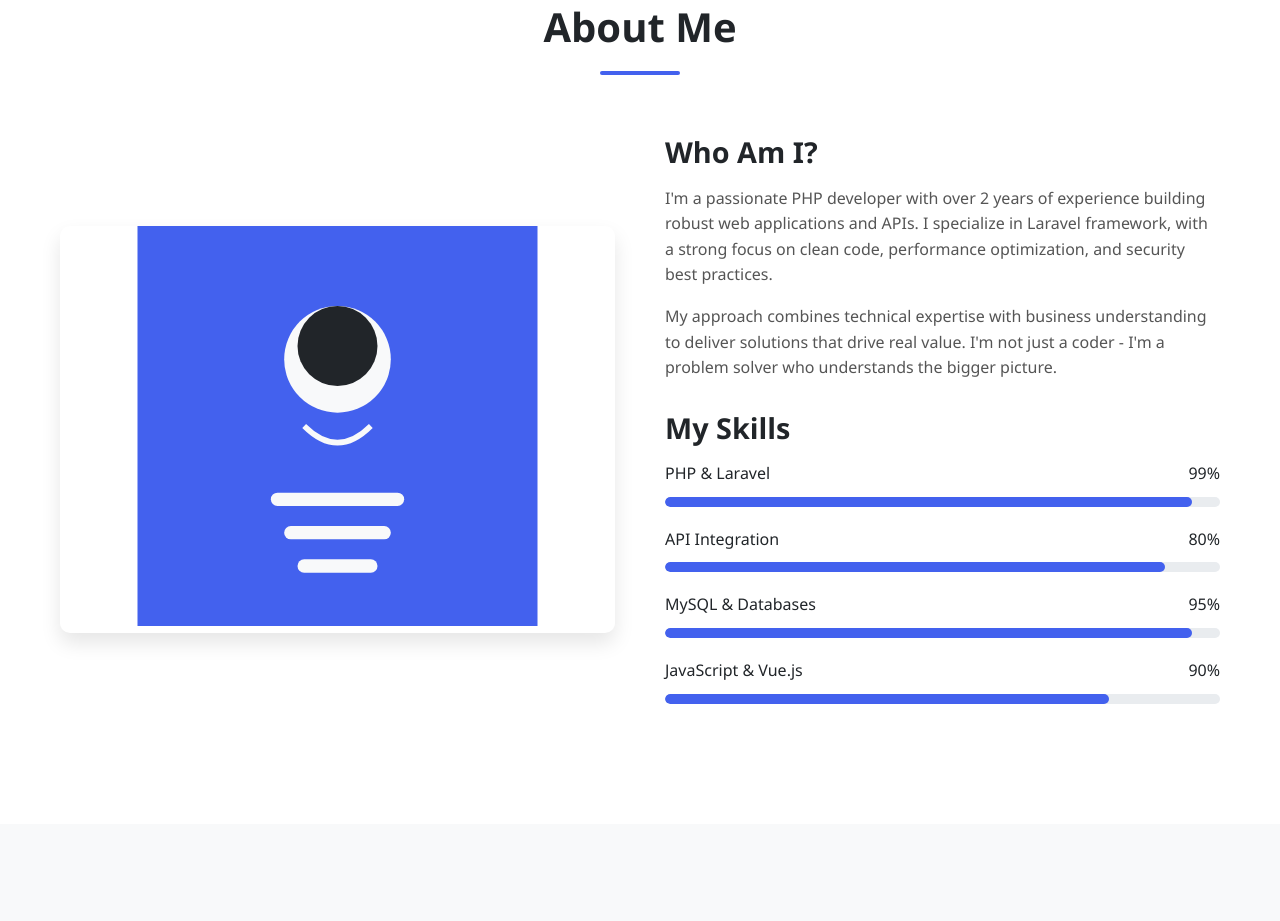
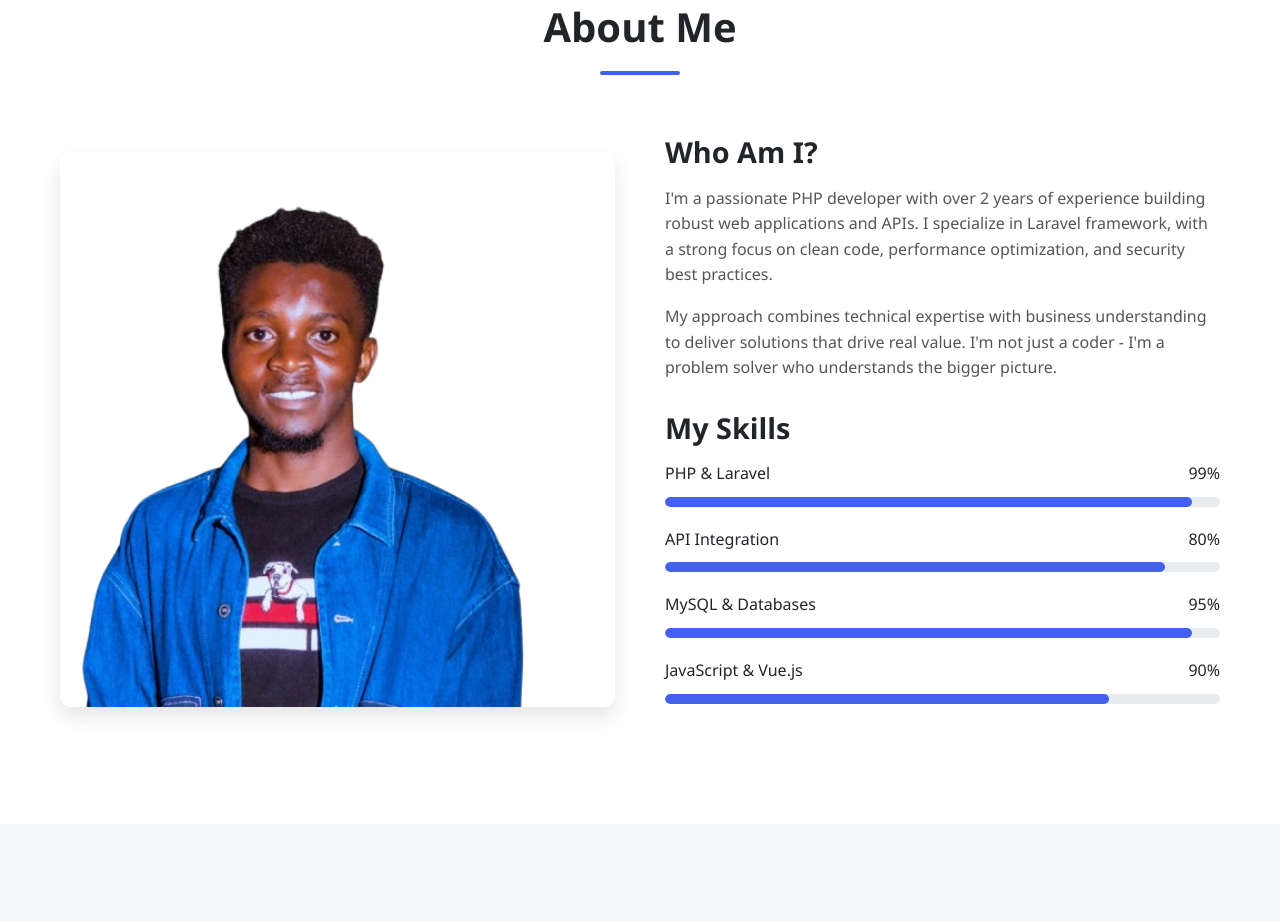
Before and after one commit to GG2TECHKENYA/Portfolio_Ibrahim, a plain HTML site: page index.html in a window 1280 px wide. Shown: the part 897-1818 px from the top of the page. Drawn offline with Linux system fonts and the light colour scheme.

Commit message:
Update index.html

```diff
--- a/index.html
+++ b/index.html
@@ -785,16 +785,8 @@
             <h2 class="section-title">About Me</h2>
             <div class="about-content">
                 <div class="about-image">
-                    <svg width="100%" height="400" viewBox="0 0 600 600" xmlns="">
-                        <rect width="100%" height="100%" fill="#4361ee"/>
-                        <circle cx="300" cy="200" r="80" fill="#f8f9fa"/>
-                        <circle cx="300" cy="180" r="60" fill="#212529"/>
-                        <path d="M250 300 Q300 350 350 300" stroke="#f8f9fa" stroke-width="8" fill="none"/>
-                        <rect x="200" y="400" width="200" height="20" rx="10" fill="#f8f9fa"/>
-                        <rect x="220" y="450" width="160" height="20" rx="10" fill="#f8f9fa"/>
-                        <rect x="240" y="500" width="120" height="20" rx="10" fill="#f8f9fa"/>
-                    </svg>
-                </div>
+    <img src="dev-ibrah.png" alt="Ibrahim" width="100%">
+</div>
                 <div class="about-text">
                     <h3>Who Am I?</h3>
                     <p>I'm a passionate PHP developer with over 2 years of experience building robust web applications and APIs. I specialize in Laravel framework, with a strong focus on clean code, performance optimization, and security best practices.</p>
```
